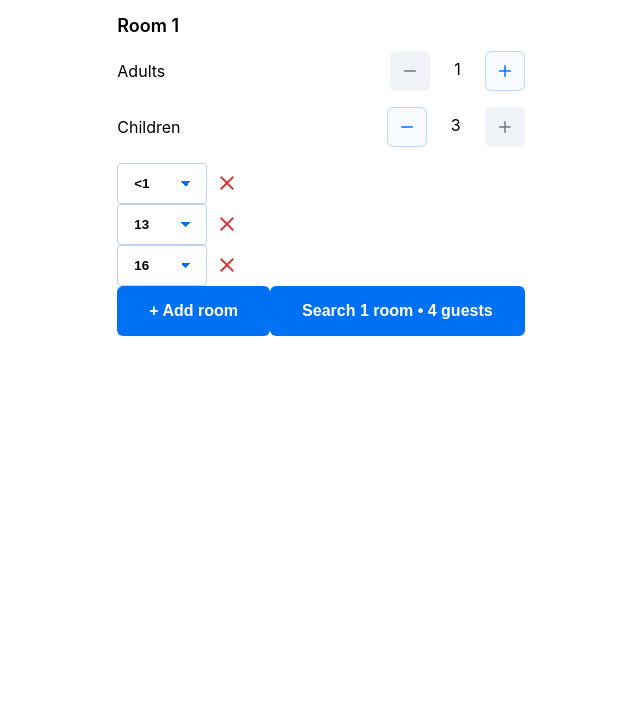
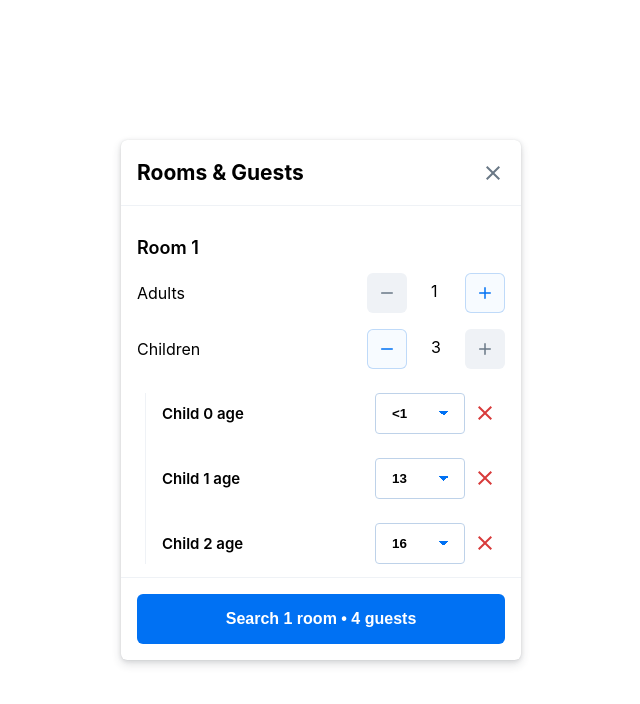
Before and after one commit to imteekay/frontend-challenges, a React (Create React App) app in the folder findhotel-frontend-assignment/: page / in a window 1280 px wide. Shown: the top 704 px of the page, without its empty margins (319-959 px from the left). Built offline with nearby package versions, Linux system fonts and the light colour scheme.

Commit message:
better ui

```diff
--- a/findhotel-frontend-assignment/public/index.html
+++ b/findhotel-frontend-assignment/public/index.html
@@ -27,7 +27,7 @@
 
 <body>
   <noscript>You need to enable JavaScript to run this app.</noscript>
-  <div id="root"></div>
+  <div id="root" class="root"></div>
   <!--
       This HTML file is a template.
       If you open it directly in the browser, you will see an empty page.
--- a/findhotel-frontend-assignment/src/App.css
+++ b/findhotel-frontend-assignment/src/App.css
@@ -1,2 +1,9 @@
-.App {
+html,
+body {
+  height: 100%;
 }
+
+.App,
+.root {
+  height: 100%;
+}
--- a/findhotel-frontend-assignment/src/App.tsx
+++ b/findhotel-frontend-assignment/src/App.tsx
@@ -1,3 +1,4 @@
+import './App.css';
 import { GuestRoomOverlay } from './components/GuestRoomOverlay';
 
 function App() {
--- a/findhotel-frontend-assignment/src/components/Button/index.tsx
+++ b/findhotel-frontend-assignment/src/components/Button/index.tsx
@@ -1,13 +1,14 @@
 import { FC } from 'react';
 import { css } from '@emotion/css';
 
-type ButtonVariants = 'primary' | 'secondary' | 'disabled' | 'danger';
+type ButtonVariants = 'primary' | 'secondary' | 'disabled' | 'danger' | 'close';
 
 type ButtonPropTypes = {
   disabled?: boolean;
   onClick: () => void;
   variant?: ButtonVariants;
   className?: string;
+  fullWidth?: boolean;
 };
 
 const Cursor = {
@@ -15,13 +16,15 @@ const Cursor = {
   secondary: 'pointer',
   disabled: 'not-allowed',
   danger: 'pointer',
+  close: 'pointer',
 };
 
 const Colors = {
   primary: 'white',
   secondary: '#0071f3',
   disabled: '#6a7886',
-  danger: 'rgb(216, 59, 59)',
+  danger: '#d83b3b',
+  close: '#6a7886',
 };
 
 const BackgroundColors = {
@@ -29,6 +32,7 @@ const BackgroundColors = {
   secondary: '#f7fbff',
   disabled: '#eff2F6',
   danger: 'rgba(255, 255, 255, 0)',
+  close: 'rgba(255, 255, 255, 0)',
 };
 
 const BackgroundColorsHover = {
@@ -36,6 +40,7 @@ const BackgroundColorsHover = {
   secondary: '#e4f0fe',
   disabled: '#eff2F6',
   danger: 'rgba(255, 255, 255, 0)',
+  close: 'rgba(255, 255, 255, 0)',
 };
 
 const BoxShadow = {
@@ -43,6 +48,7 @@ const BoxShadow = {
   secondary: '#bfdaf9 0px 0px 0px 1px inset',
   disabled: 'none',
   danger: 'none',
+  close: 'none',
 };
 
 export const Button: FC<ButtonPropTypes> = ({
@@ -51,6 +57,7 @@ export const Button: FC<ButtonPropTypes> = ({
   onClick,
   variant = 'primary',
   className,
+  fullWidth = false,
 }) => (
   <button
     disabled={disabled}
@@ -74,6 +81,8 @@ export const Button: FC<ButtonPropTypes> = ({
       background-color: ${BackgroundColors[variant]};
       box-shadow: ${BoxShadow[variant]};
 
+      width: ${fullWidth ? '100%' : 'auto'};
+
       &:hover {
         background-color: ${BackgroundColorsHover[variant]};
       }
--- a/findhotel-frontend-assignment/src/components/GuestRoomOverlay/index.tsx
+++ b/findhotel-frontend-assignment/src/components/GuestRoomOverlay/index.tsx
@@ -1,17 +1,76 @@
+import { FC } from 'react';
+import { css } from '@emotion/css';
 import { GuestRooms } from '../GuestRooms';
 import { GuestRoomsProvider } from '../../GuestRooms/contexts/GuestRoomsContext';
-import { css } from '@emotion/css';
+import { SearchButton } from '../GuestRooms/SearchButton';
+import { Button } from '../Button';
+import { ReactComponent as CloseIcon } from '../Icons/close.svg';
 
 const overlayClassName = css`
   display: flex;
   justify-content: center;
   align-items: center;
+  height: 100%;
 `;
 
-export const GuestRoomOverlay = () => (
+const modelClassName = css`
+  display: flex;
+  flex-direction: column;
+  width: 400px;
+  max-height: 65%;
+  border-radius: 6px;
+  box-shadow: rgb(42 51 61 / 16%) 0px 4px 10px 0px,
+    rgb(42 51 61 / 11%) 0px 1px 4px 0px, rgb(42 51 61 / 14%) 0px 0px 1px 0px;
+`;
+
+type GuestRoomOverlayPropTypes = {
+  guestRoomsString?: string;
+};
+
+export const GuestRoomOverlay: FC<GuestRoomOverlayPropTypes> = ({
+  guestRoomsString = '1:0,13,16',
+}) => (
   <div className={overlayClassName}>
-    <GuestRoomsProvider guestRoomsString="1:0,13,16">
-      <GuestRooms />
+    <GuestRoomsProvider guestRoomsString={guestRoomsString}>
+      <div className={modelClassName}>
+        <div
+          className={css`
+            display: flex;
+            align-items: center;
+            justify-content: space-between;
+            padding: 20px 16px;
+            border-bottom: 1px solid #eff2f6;
+          `}
+        >
+          <header
+            className={css`
+              font-weight: 700;
+              font-size: 21px;
+            `}
+          >
+            Rooms & Guests
+          </header>
+          <Button
+            variant="close"
+            onClick={() => {}}
+            className={css`
+              padding: 0;
+            `}
+          >
+            <CloseIcon />
+          </Button>
+        </div>
+        <GuestRooms />
+
+        <div
+          className={css`
+            padding: 16px;
+            border-top: 1px solid #eff2f6;
+          `}
+        >
+          <SearchButton />
+        </div>
+      </div>
     </GuestRoomsProvider>
   </div>
 );
--- a/findhotel-frontend-assignment/src/components/GuestRooms/ChildrenSelect/index.tsx
+++ b/findhotel-frontend-assignment/src/components/GuestRooms/ChildrenSelect/index.tsx
@@ -8,6 +8,21 @@ type ChildrenSelectPropTypes = {
 };
 
 const ageOptions = [...Array(18)];
+
+const childrenSelectWrapper = css`
+  margin-left: 8px;
+  padding-left: 16px;
+  border-left: 1px solid #eff2f6;
+`;
+
+const childAgeSelectWrapper = css`
+  display: flex;
+  align-items: center;
+  justify-content: space-between;
+  margin-bottom: 24px;
+  font-weight: 600;
+  font-size: 15px;
+`;
 
 const selectWrapperClassName = css`
   width: 130px;
@@ -51,9 +66,14 @@ export const ChildrenSelect = ({ room }: ChildrenSelectPropTypes) => {
     };
 
   return (
-    <>
+    <div className={childrenSelectWrapper}>
       {chidren.map((child, index) => (
-        <div key={`${room}-child-${index}`} className={selectWrapperClassName}>
+        <div className={childAgeSelectWrapper}>
+          <span>Child {index} age</span>
+          <div
+            key={`${room}-child-${index}`}
+            className={selectWrapperClassName}
+          >
             <select
               onChange={childAgeOnChange(index)}
               value={child.age}
@@ -70,7 +90,8 @@ export const ChildrenSelect = ({ room }: ChildrenSelectPropTypes) => {
             </select>
             <CloseButton room={room} index={index} />
           </div>
+        </div>
       ))}
-    </>
+    </div>
   );
 };
--- a/findhotel-frontend-assignment/src/components/GuestRooms/GuestRoom/index.tsx
+++ b/findhotel-frontend-assignment/src/components/GuestRooms/GuestRoom/index.tsx
@@ -15,6 +15,13 @@ const countInputClassName = css`
   margin-bottom: 16px;
 `;
 
+const childrenCountInputClassName = css`
+  display: flex;
+  align-items: center;
+  justify-content: space-between;
+  margin-bottom: 24px;
+`;
+
 export const GuestRoom = ({ room = 'Room 1' }) => (
   <>
     <h2 className={roomTitleClassName}>{room}</h2>
@@ -22,7 +29,7 @@ export const GuestRoom = ({ room = 'Room 1' }) => (
       <span>Adults</span>
       <AdultsCountInput room={room} />
     </div>
-    <div className={countInputClassName}>
+    <div className={childrenCountInputClassName}>
       <span>Children</span>
       <ChildrenCountInput room={room} />
     </div>
--- a/findhotel-frontend-assignment/src/components/GuestRooms/SearchButton/index.tsx
+++ b/findhotel-frontend-assignment/src/components/GuestRooms/SearchButton/index.tsx
@@ -36,7 +36,7 @@ export const SearchButton = () => {
   const guestsCountText = getGuestsCountText(guestsCount);
 
   return (
-    <Button onClick={search(guestRooms)}>
+    <Button onClick={search(guestRooms)} fullWidth>
       Search {roomsCountText} • {guestsCountText}
     </Button>
   );
--- a/findhotel-frontend-assignment/src/components/GuestRooms/index.tsx
+++ b/findhotel-frontend-assignment/src/components/GuestRooms/index.tsx
@@ -1,8 +1,12 @@
 import { useContext } from 'react';
 import { GuestRoom } from './GuestRoom';
 import { GuestRoomsContext } from '../../GuestRooms/contexts/GuestRoomsContext';
-import { SearchButton } from './SearchButton';
 import { Button } from '../Button';
+import { css } from '@emotion/css';
+
+const roomWrapperClassName = css`
+  border-bottom: 1px solid #eff2f6;
+`;
 
 export const GuestRooms = () => {
   const { getRooms, addRoom, removeRoom } = useContext(GuestRoomsContext);
@@ -13,9 +17,14 @@ export const GuestRooms = () => {
   };
 
   return (
-    <div>
+    <div
+      className={css`
+        overflow-y: scroll;
+        padding: 16px 16px 80px;
+      `}
+    >
       {rooms.map((room, index) => (
-        <div key={room}>
+        <div key={room} className={roomWrapperClassName}>
           <GuestRoom room={room} />
           {index ? (
             <Button variant="danger" onClick={removeRoomOnClick(room)}>
@@ -24,8 +33,9 @@ export const GuestRooms = () => {
           ) : null}
         </div>
       ))}
-      <Button onClick={addRoom}>+ Add room</Button>
-      <SearchButton />
+      <Button variant="secondary" onClick={addRoom} fullWidth>
+        + Add room
+      </Button>
     </div>
   );
 };
--- a/findhotel-frontend-assignment/src/components/NumberInput/index.tsx
+++ b/findhotel-frontend-assignment/src/components/NumberInput/index.tsx
@@ -35,7 +35,14 @@ export const NumberInput = ({
       >
         <MinusIcon />
       </Button>
-      {value}
+      <span
+        className={css`
+          width: 10px;
+          display: inline-block;
+        `}
+      >
+        {value}
+      </span>
       <Button
         disabled={isIncreaseDisabled}
         onClick={increaseNumber}
```
Also changed, not shown: 1 other file (tests, documents, lock files or other folders). Lines whose indentation alone changed are shown as unchanged.
